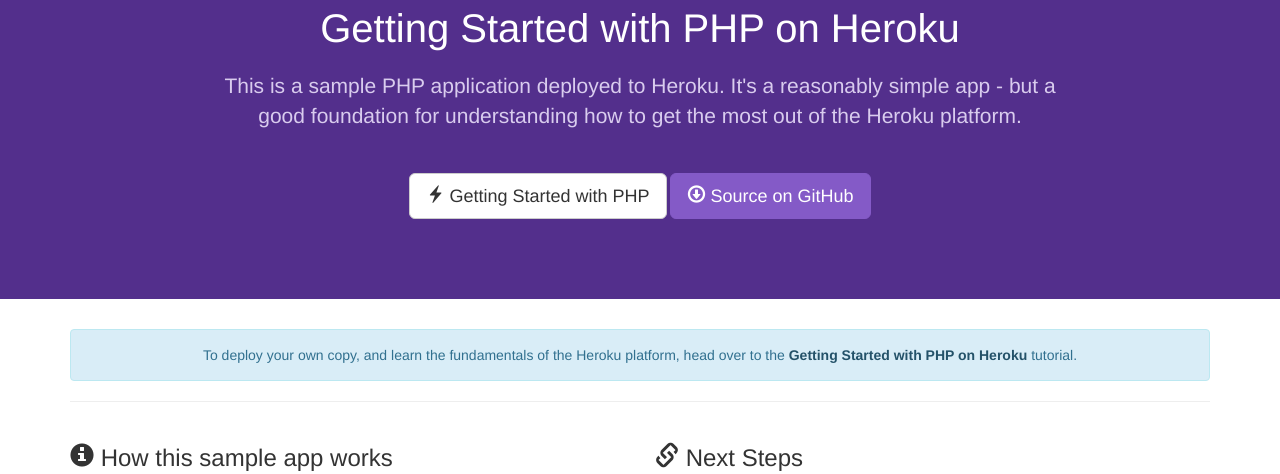
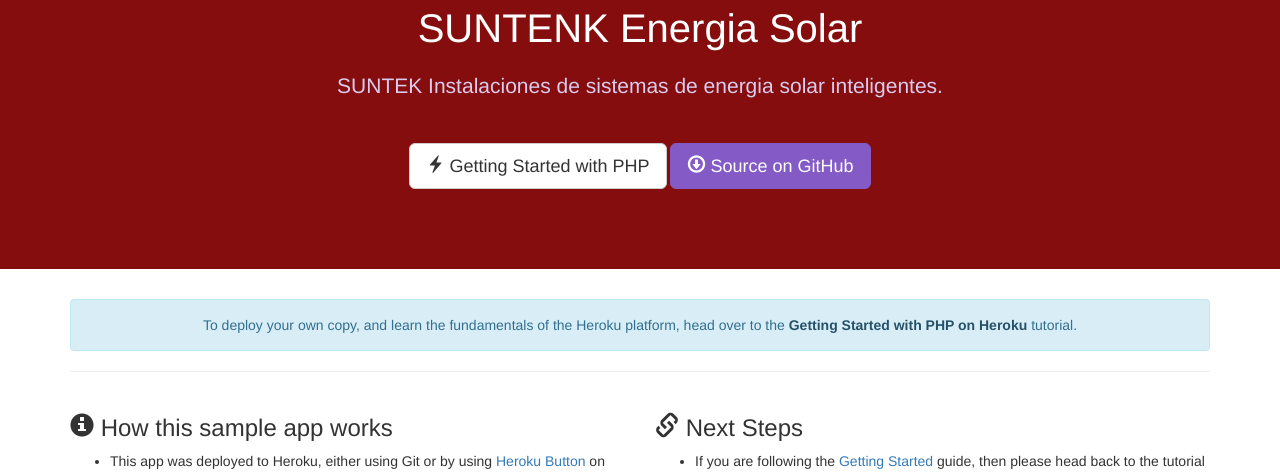
Before and after one commit to jamf90/electiva, a PHP site: template web/views/index.twig in a window 1280 px wide. Shown: the part 213-687 px from the top of the page. Run offline with PHP 8.4, Linux system fonts and the light colour scheme; the template is opened without the code that fills it, so the values that code supplies are empty; some libraries are stand-ins or nearby versions.

Commit message:
Recuperación de la vista

```diff
--- a/web/stylesheets/main.css
+++ b/web/stylesheets/main.css
@@ -1,5 +1,5 @@
 .jumbotron {
-  background: #532F8C;
+  background: #860D0D;
   color: white;
   padding-bottom: 80px;
 }
@@ -23,14 +23,14 @@
 }
 .jumbotron .lang-logo {
   display: block;
-  background: #B01302;
+
   border-radius: 50%;
-  overflow: hidden;
+
   width: 100px;
   height: 100px;
   margin: auto;
-  border: 2px solid white;
+
 }
 .jumbotron .lang-logo img {
-  max-width: 100%;
+  max-width: 150%;
 }
--- a/web/views/header.html
+++ b/web/views/header.html
@@ -1,5 +1,6 @@
-<title>PHP Getting Started on Heroku</title>
+<title>PHP nuevo heroku</title>
 <link rel="stylesheet" type="text/css" href="//maxcdn.bootstrapcdn.com/bootstrap/3.3.4/css/bootstrap.min.css" />
 <script src="https://ajax.googleapis.com/ajax/libs/jquery/2.1.3/jquery.min.js"></script>
 <script type="text/javascript" src="//maxcdn.bootstrapcdn.com/bootstrap/3.3.4/js/bootstrap.min.js"></script>
 <link rel="stylesheet" type="text/css" href="/stylesheets/main.css" />
+<link rel="shortcut icon" href="https://i.ibb.co/7X3f3Yn/kisspng-solar-power-solar-energy-solar-panels-renewable-en-energy-5abd7ed947c627-9475240415223682172.png">
--- a/web/views/index.twig
+++ b/web/views/index.twig
@@ -4,10 +4,10 @@
 <div class="jumbotron text-center">
   <div class="container">
     <a href="/" class="lang-logo">
-      <img src="/images/lang-logo.png">
+      <img src="https://i.ibb.co/SPkjkst/kisspng-solar-power-solar-energy-solar-panels-renewable-en-energy-5abd7ed947c627-9475240415223682172.png">
     </a>
-    <h1>Getting Started with PHP on Heroku</h1>
-    <p>This is a sample PHP application deployed to Heroku. It's a reasonably simple app - but a good foundation for understanding how to get the most out of the Heroku platform.</p>
+    <h1>SUNTENK Energia Solar </h1>
+    <p>SUNTEK Instalaciones de sistemas de energia solar inteligentes.</p>
     <a type="button" class="btn btn-lg btn-default" href="https://devcenter.heroku.com/articles/getting-started-with-php"><span class="glyphicon glyphicon-flash"></span> Getting Started with PHP</a>
     <a type="button" class="btn btn-lg btn-primary" href="https://github.com/heroku/php-getting-started"><span class="glyphicon glyphicon-download"></span> Source on GitHub</a>
   </div>
@@ -23,9 +23,10 @@
       <ul>
         <li>This app was deployed to Heroku, either using Git or by using <a href="https://github.com/heroku/php-getting-started">Heroku Button</a> on the repository.</li>
 
-        <li>When Heroku received the source code, it fetched all the dependencies in the <a href="https://github.com/heroku/php-getting-started/blob/main/composer.json">composer.json</a>, creating a deployable slug.</li>
+        <li>When Heroku received the source code, it fetched all the dependencies in the <a href="https://github.com/heroku/php-getting-started/blob/master/composer.json">composer.json</a>, creating a deployable slug.</li>
         <li>The platform then spins up a dyno, a lightweight container that provides an isolated environment in which the slug can be mounted and executed.</li>
         <li>You can scale your app, manage it, and deploy over <a href="https://addons.heroku.com/">150 add-on services</a>, from the Dashboard or CLI.</li>
+        <iframe width="420" height="237" src="https://www.youtube.com/embed/5cVpl1WGmJA" frameborder="0" allow="accelerometer; autoplay; encrypted-media; gyroscope; picture-in-picture" allowfullscreen></iframe>
       </ul>
     </div>
     <div class="col-md-6">
```
